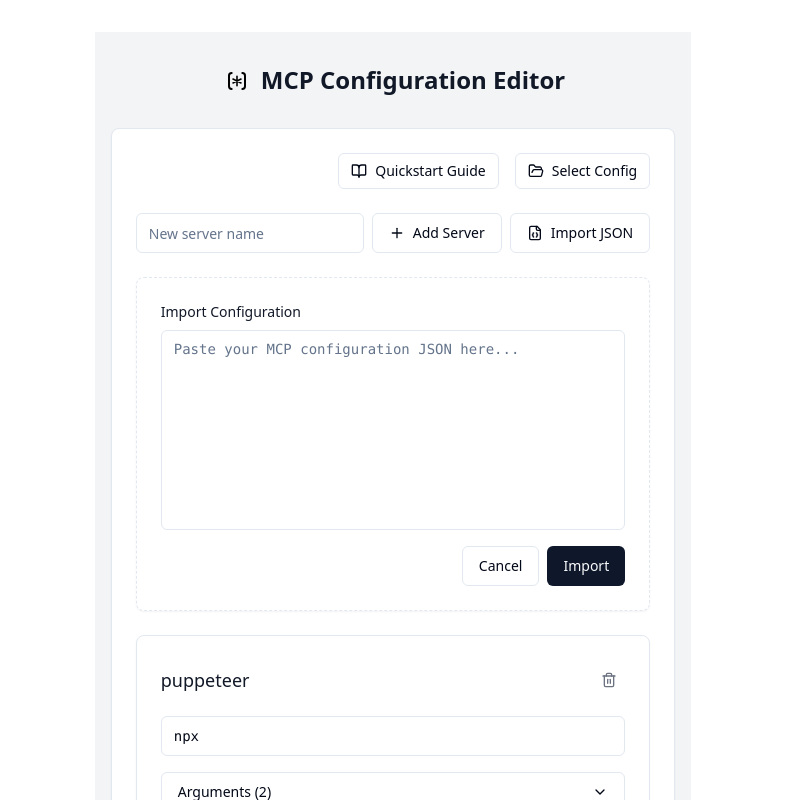
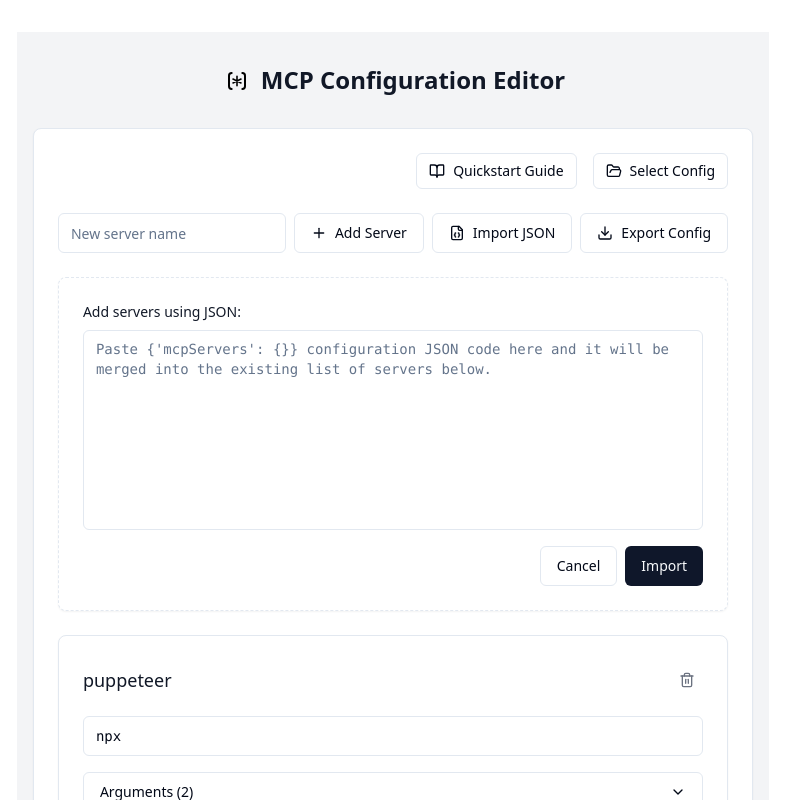
Before and after one commit to dandeliongold/mcp-config-editor, a React (Vite) app: page / in a window 1280 px wide. Both pictures are taken after a click on the button "Import JSON". Shown: the top 800 px of the page, without its empty margins (247-1032 px from the left). Built offline with nearby package versions, Linux system fonts and the light colour scheme.

Commit message:
Add export and tweak some text

```diff
--- a/electron/preload.ts
+++ b/electron/preload.ts
@@ -6,6 +6,7 @@ interface IpcApi {
   invoke(channel: 'save-config', config: any): Promise<boolean>;
   invoke(channel: 'get-config-path'): Promise<string>;
   invoke(channel: 'select-config-file'): Promise<string | null>;
+  invoke(channel: 'export-config', config: any): Promise<boolean>;
   invoke(channel: string, ...args: any[]): Promise<any>;
   on(channel: string, func: (...args: any[]) => void): void;
   off(channel: string, func: (...args: any[]) => void): void;
@@ -16,7 +17,7 @@ contextBridge.exposeInMainWorld(
   'ipcRenderer',
   {
     invoke: async (channel: string, ...args: any[]) => {
-      const validChannels = ['get-config', 'save-config', 'get-config-path', 'select-config-file'];
+      const validChannels = ['get-config', 'save-config', 'get-config-path', 'select-config-file', 'export-config'];
       if (validChannels.includes(channel)) {
         return await ipcRenderer.invoke(channel, ...args);
       }
--- a/src/renderer/src/components/mcp-config-editor-main.tsx
+++ b/src/renderer/src/components/mcp-config-editor-main.tsx
@@ -2,7 +2,7 @@ import { useState, useEffect } from 'react';
 import { Card, CardHeader, CardTitle, CardContent } from '../components/ui/card';
 import { Button } from '../components/ui/button';
 import { Input } from '../components/ui/input';
-import { Plus, FileJson, FolderOpen, BookOpen } from 'lucide-react';
+import { Plus, FileJson, FolderOpen, BookOpen, Download } from 'lucide-react';
 import { Tooltip, TooltipTrigger, TooltipContent, TooltipProvider } from '../components/ui/tooltip';
 import JsonImport from './mcp-config-json-import';
 import ServerCard from './mcp-config-server-card';
@@ -241,6 +241,26 @@ const MCPConfigEditor = () => {
                 </TooltipTrigger>
                 <TooltipContent>Import server configurations from a JSON file</TooltipContent>
               </Tooltip>
+              <Tooltip>
+                <TooltipTrigger asChild>
+                  <Button
+                    onClick={async () => {
+                      if (window.ipcRenderer) {
+                        const success = await window.ipcRenderer.invoke('export-config', config);
+                        if (!success) {
+                          console.error('Failed to export config');
+                        }
+                      }
+                    }}
+                    variant="outline"
+                    className="h-10"
+                  >
+                    <Download className="w-4 h-4 mr-2" />
+                    Export Config
+                  </Button>
+                </TooltipTrigger>
+                <TooltipContent>Export current configuration to a JSON file</TooltipContent>
+              </Tooltip>
             </div>
 
             {/* JSON Import Section */}
--- a/src/renderer/src/components/mcp-config-json-import.tsx
+++ b/src/renderer/src/components/mcp-config-json-import.tsx
@@ -30,9 +30,9 @@ const JsonImport: React.FC<JsonImportProps> = ({ onImport, onCancel }) => {
     <Card className="p-6 border border-dashed">
       <div className="space-y-4">
         <div className="space-y-2">
-          <h3 className="text-sm font-medium text-gray-900">Import Configuration</h3>
+          <h3 className="text-sm font-medium text-gray-900">Add servers using JSON:</h3>
           <Textarea
-            placeholder="Paste your MCP configuration JSON here..."
+            placeholder="Paste {'mcpServers': {}} configuration JSON code here and it will be merged into the existing list of servers below."
             value={jsonInput}
             onChange={(e) => setJsonInput(e.target.value)}
             className="font-mono text-sm min-h-[200px] resize-none"
```
Also changed, not shown: electron/main.ts (+29 -0 lines).
